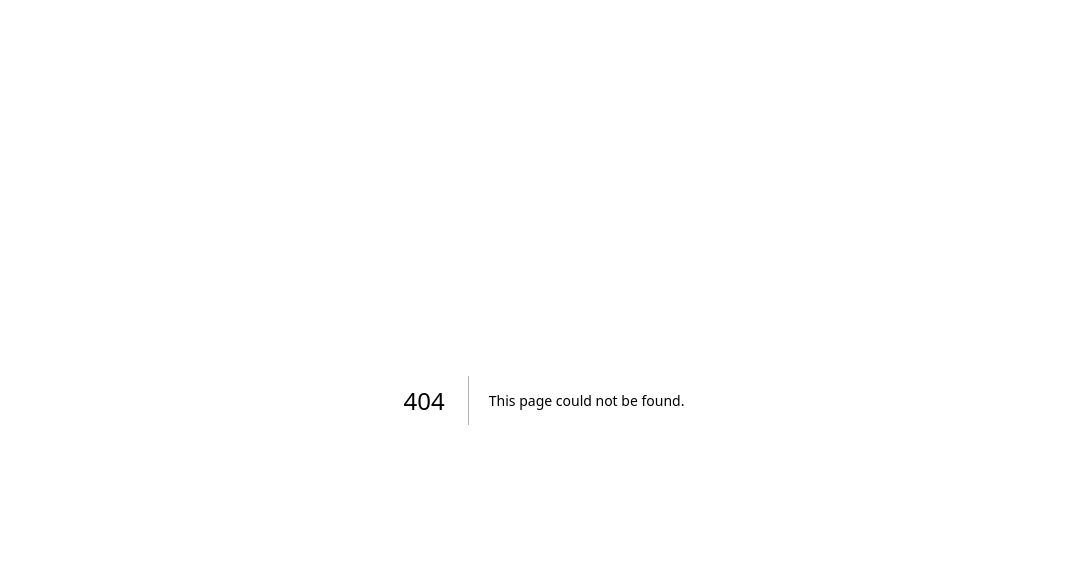
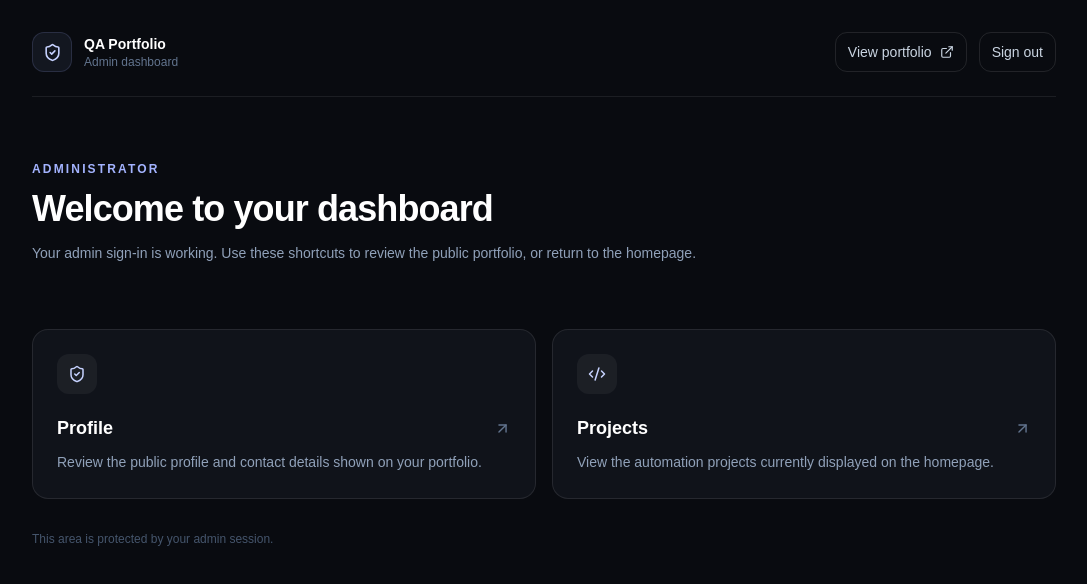
Before and after one commit to AyoubBoumalek/Portfolio, a Next.js app: page /admin in a window 1280 px wide. Before the commit this address had no page. Shown: the top 584 px of the page, without its empty margins (96-1183 px from the left). Built offline with nearby package versions, Linux system fonts and the light colour scheme.

Commit message:
Add protected admin dashboard route

```diff
--- a/middleware.ts
+++ b/proxy.ts
@@ -4,7 +4,7 @@ import { ADMIN_SESSION_COOKIE, isValidAdminSession } from "@/lib/auth";
 const MUTATING_METHODS = new Set(["POST", "PUT", "DELETE"]);
 const PUBLIC_AUTH_ROUTES = new Set(["/api/auth/login"]);
 
-export async function middleware(request: NextRequest) {
+export async function proxy(request: NextRequest) {
   const { pathname } = request.nextUrl;
   const isAdminPage = pathname === "/admin" || pathname.startsWith("/admin/");
   const isLoginPage = pathname === "/admin/login";
--- /dev/null
+++ b/src/app/admin/logout-button.tsx
@@ -0,0 +1,30 @@
+"use client";
+
+import { useState } from "react";
+import { useRouter } from "next/navigation";
+
+export default function AdminLogoutButton() {
+  const router = useRouter();
+  const [isLoggingOut, setIsLoggingOut] = useState(false);
+
+  async function logout() {
+    setIsLoggingOut(true);
+    try {
+      await fetch("/api/auth/logout", { method: "POST" });
+    } finally {
+      router.replace("/admin/login");
+      router.refresh();
+    }
+  }
+
+  return (
+    <button
+      type="button"
+      onClick={logout}
+      disabled={isLoggingOut}
+      className="inline-flex h-10 items-center rounded-xl border border-white/10 px-3 text-sm text-slate-300 transition hover:bg-white/[0.05] hover:text-white disabled:opacity-50"
+    >
+      {isLoggingOut ? "Signing out…" : "Sign out"}
+    </button>
+  );
+}
--- /dev/null
+++ b/src/app/admin/page.tsx
@@ -0,0 +1,68 @@
+import Link from "next/link";
+import { ArrowUpRight, Code2, ExternalLink, ShieldCheck } from "lucide-react";
+import AdminLogoutButton from "./logout-button";
+
+const sections = [
+  {
+    title: "Profile",
+    description: "Review the public profile and contact details shown on your portfolio.",
+    href: "/#about",
+    icon: ShieldCheck,
+  },
+  {
+    title: "Projects",
+    description: "View the automation projects currently displayed on the homepage.",
+    href: "/#projects",
+    icon: Code2,
+  },
+];
+
+export default function AdminPage() {
+  return (
+    <main className="min-h-screen bg-[#090b10] px-5 py-8 text-white sm:px-8">
+      <div className="mx-auto max-w-5xl">
+        <header className="flex flex-wrap items-center justify-between gap-4 border-b border-white/[0.08] pb-6">
+          <Link href="/" className="flex items-center gap-3" aria-label="QA Portfolio home">
+            <span className="flex h-10 w-10 items-center justify-center rounded-xl border border-indigo-300/15 bg-indigo-300/[0.07] text-indigo-200">
+              <ShieldCheck size={19} />
+            </span>
+            <span>
+              <span className="block text-sm font-semibold">QA Portfolio</span>
+              <span className="block text-xs text-slate-500">Admin dashboard</span>
+            </span>
+          </Link>
+          <div className="flex items-center gap-3">
+            <Link href="/" target="_blank" className="inline-flex h-10 items-center gap-2 rounded-xl border border-white/10 px-3 text-sm text-slate-300 transition hover:bg-white/[0.05] hover:text-white">
+              View portfolio <ExternalLink size={14} />
+            </Link>
+            <AdminLogoutButton />
+          </div>
+        </header>
+
+        <section className="py-12 sm:py-16">
+          <p className="mb-3 text-xs font-semibold uppercase tracking-[0.18em] text-indigo-300">Administrator</p>
+          <h1 className="text-3xl font-semibold tracking-tight sm:text-4xl">Welcome to your dashboard</h1>
+          <p className="mt-3 max-w-2xl text-sm leading-6 text-slate-400">
+            Your admin sign-in is working. Use these shortcuts to review the public portfolio, or return to the homepage.
+          </p>
+        </section>
+
+        <section aria-label="Portfolio shortcuts" className="grid gap-4 sm:grid-cols-2">
+          {sections.map(({ title, description, href, icon: Icon }) => (
+            <Link key={title} href={href} className="group rounded-2xl border border-white/[0.09] bg-[#10131a] p-6 transition hover:border-indigo-300/30 hover:bg-[#121620]">
+              <span className="flex h-10 w-10 items-center justify-center rounded-xl bg-white/[0.05] text-indigo-200">
+                <Icon size={18} />
+              </span>
+              <span className="mt-5 flex items-center justify-between text-lg font-semibold">
+                {title}
+                <ArrowUpRight size={17} className="text-slate-500 transition group-hover:text-indigo-200" />
+              </span>
+              <span className="mt-2 block text-sm leading-6 text-slate-400">{description}</span>
+            </Link>
+          ))}
+        </section>
+        <p className="mt-8 text-xs text-slate-600">This area is protected by your admin session.</p>
+      </div>
+    </main>
+  );
+}
```
